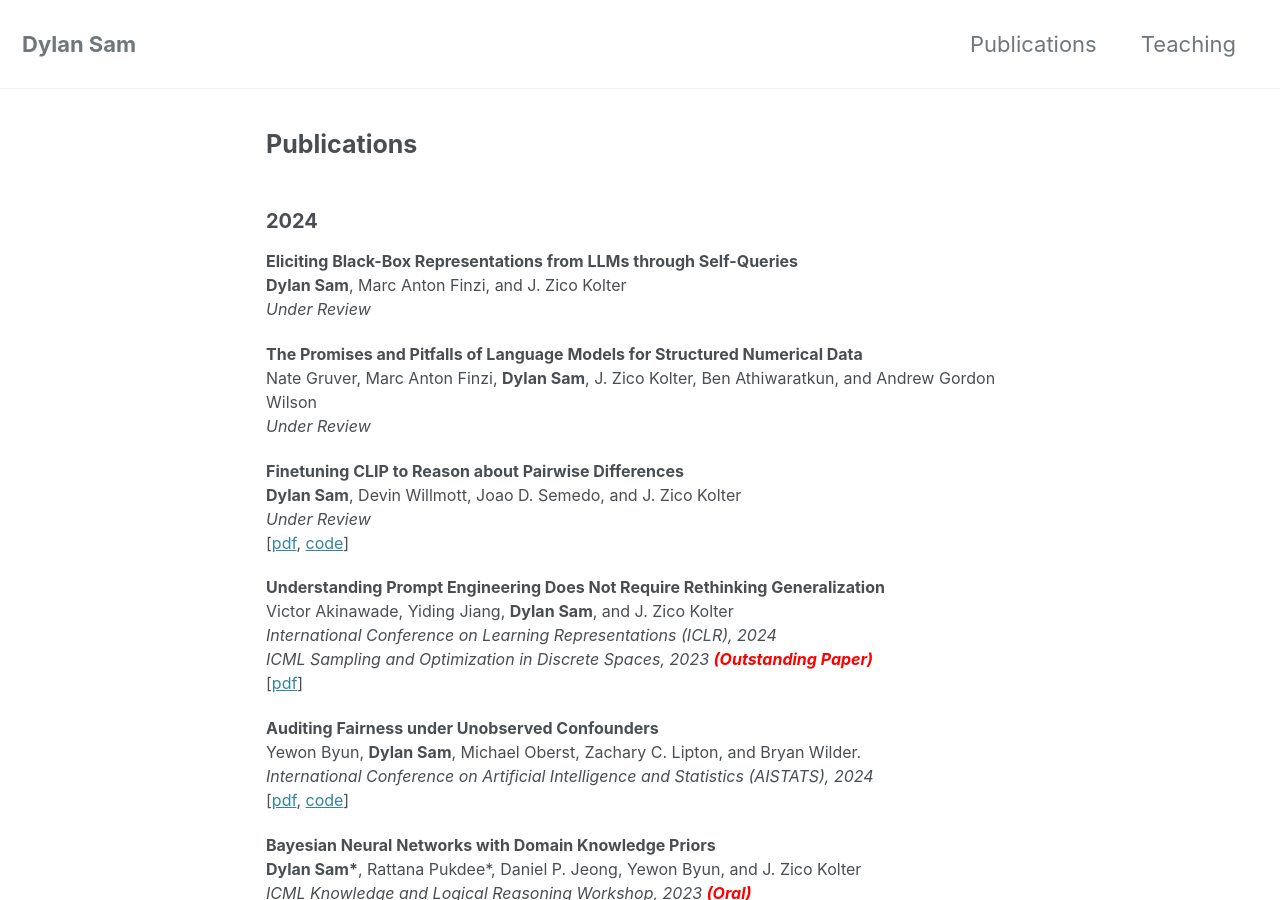
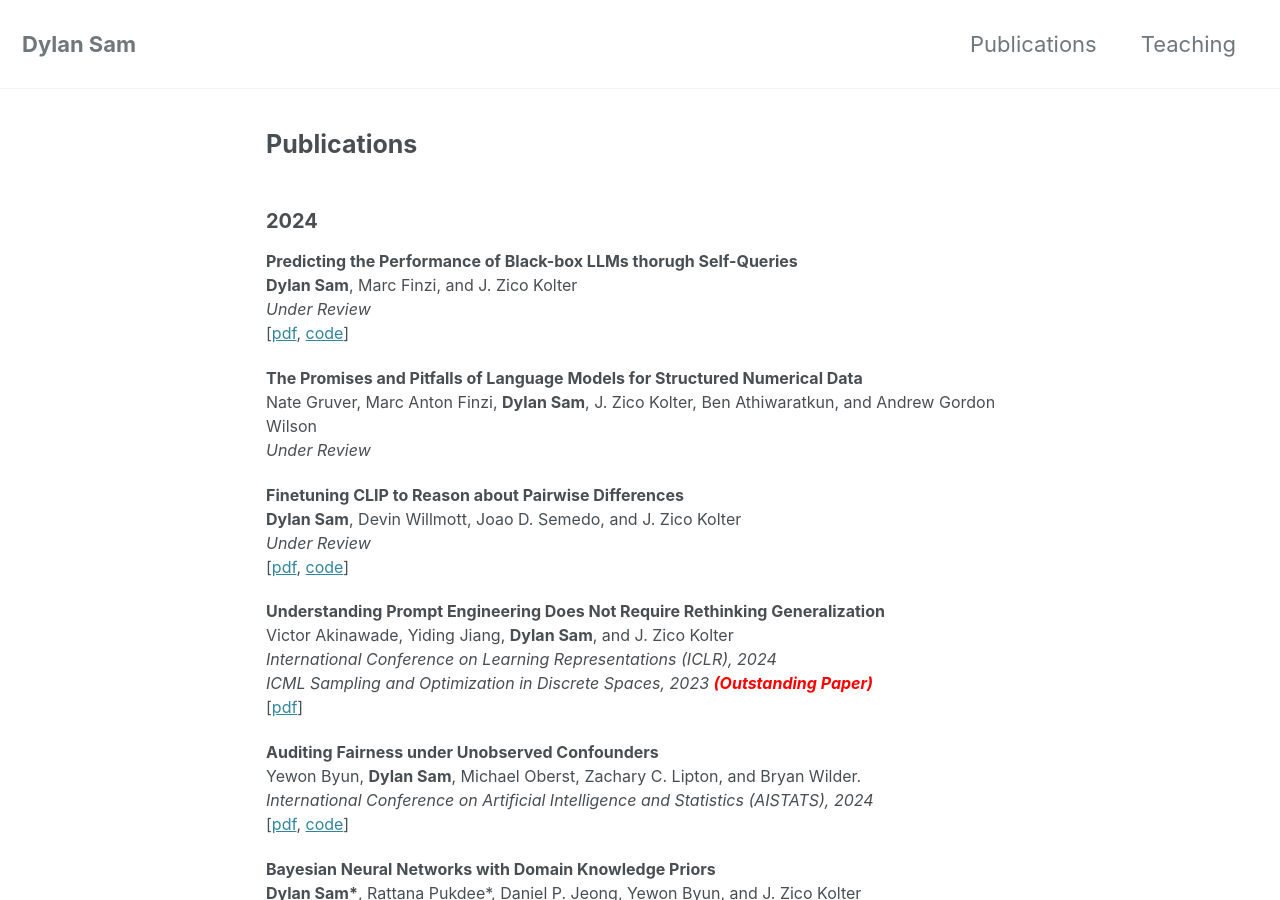
Before and after one commit to dsam99/dsam99.github.io, a Jekyll site: the page built from publications.md, in a window 1280 px wide and 900 px high. Built offline with Jekyll 4.4.1, drawn with Linux system fonts in a browser that asks for light colours; cached includes are drawn as plain includes; nearby versions of some CDN libraries; a style sheet for code colours, icons or effects is not loaded.

Commit message:
pushing quere

```diff
--- a/_layouts/publications.html
+++ b/_layouts/publications.html
@@ -9,9 +9,10 @@ author_profile: false
 
 		<h2 class="abstracts-title">2024 </h2>
 
-			<p class="title"> <b>Eliciting Black-Box Representations from LLMs through Self-Queries</b><br>
-				<strong>Dylan Sam</strong>, Marc Anton Finzi, and J. Zico Kolter<br>
+			<p class="title"> <b>Predicting the Performance of Black-box LLMs thorugh Self-Queries</b><br>
+				<strong>Dylan Sam</strong>, Marc Finzi, and J. Zico Kolter<br>
 				<i>Under Review</i> <br>
+				[<a href="https://arxiv.org/abs/2501.01558" target="_blank">pdf</a>, <a href="https://github.com/dsam99/QueRE" target="_blank">code</a>]
 			</p>
 
 			<p class="title"> <b>The Promises and Pitfalls of Language Models for Structured Numerical Data</b><br>
```
